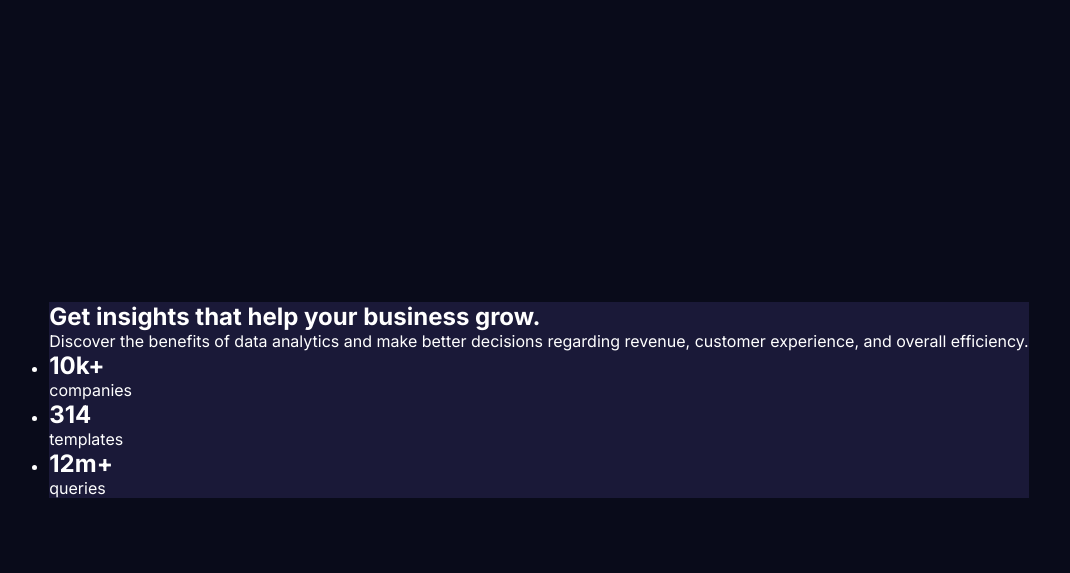
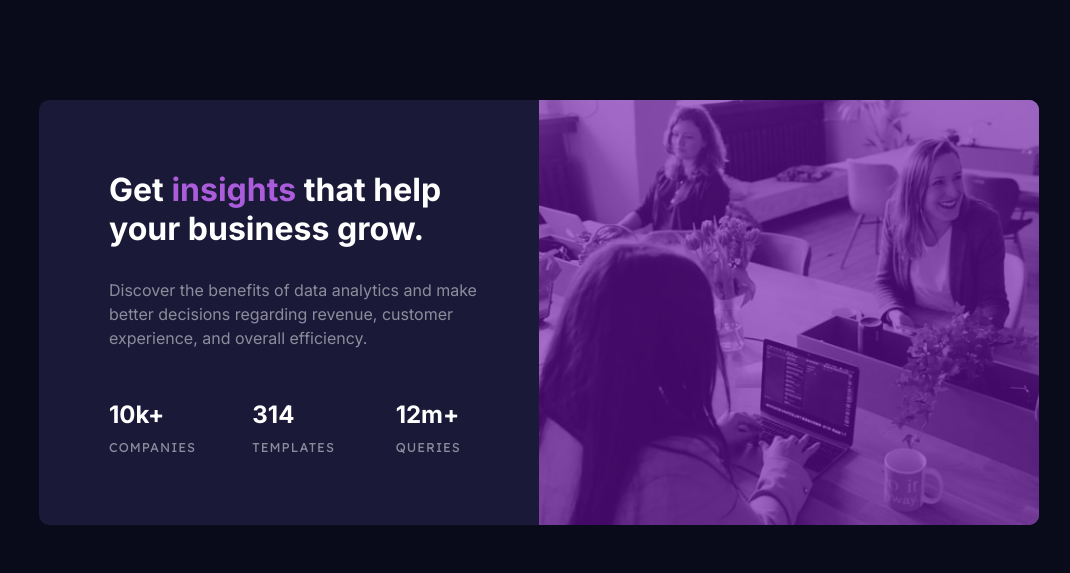
Before and after one commit to 11Samo/stats-preview-card-component, a plain HTML site: page index.html in a window 1280 px wide. Shown: the whole page, without its empty margins (101-1171 px from the left). Drawn offline with Linux system fonts and the light colour scheme.

Commit message:
Final solution

```diff
--- a/index.css
+++ b/index.css
@@ -1,3 +1,10 @@
+:root {
+  --background-color: #090b1a;
+  --site-color: #1b1938;
+  --insights-color: #aa5cdb;
+  --image-overlay: #6c0da7;
+}
+
 * {
   margin: 0;
   padding: 0;
@@ -6,18 +13,160 @@
 
 body {
   font-family: "Inter", sans-serif;
-  background-color: #090b1a;
+  background-color: var(--background-color);
   color: white;
-  display: flex;
-  align-items: center;
-  justify-content: center;
-  width: 100vw;
-  height: 100vh;
 }
 
 .container {
-  background-color: #1a1938;
+  background-color: var(--site-color);
 }
 
-/* font-family: 'Inter', sans-serif;
-font-family: 'Lexend Deca', sans-serif; */
+.site-image-overlay {
+  background-repeat: no-repeat;
+  background-color: var(--image-overlay);
+  background-blend-mode: overlay;
+  opacity: 0.6;
+  height: 100%;
+}
+
+.site-image {
+  background-repeat: no-repeat;
+  background-size: cover;
+}
+
+h1 {
+  font-weight: 700;
+}
+
+.insights {
+  color: var(--insights-color);
+}
+
+.container-body__description {
+  font-weight: 400;
+  line-height: 1.5;
+  color: hsla(0, 0%, 100%, 0.75);
+}
+
+.stats {
+  display: grid;
+  font-weight: 700;
+}
+
+.stats p {
+  font-family: "Lexend Deca", sans-serif;
+  text-transform: uppercase;
+  font-weight: 400;
+  padding-top: 10px;
+  font-size: 0.8rem;
+  color: rgba(255, 255, 255, 0.5);
+  letter-spacing: 1px;
+}
+
+@media screen and (min-width: 375px) {
+  body {
+    margin: 2rem;
+  }
+
+  .container {
+    width: 100%;
+    border-radius: 10px;
+    display: grid;
+    grid-template-rows: 0.5fr 1fr;
+  }
+
+  .site-image {
+    grid-row: 1/2;
+    background-image: url("images/image-header-mobile.jpg");
+    border-radius: 10px 10px 0 0;
+    width: 100%;
+    height: auto;
+  }
+
+  h1 {
+    margin-top: 30px;
+    font-size: 1.8rem;
+    padding: 0 20px;
+    text-align: center;
+  }
+}
+
+.container-body__description {
+  margin-top: 25px;
+  text-align: center;
+  padding: 0 20px;
+  color: rgba(255, 255, 255, 0.5);
+}
+
+.stats {
+  margin-top: 40px;
+  text-align: center;
+  margin-bottom: 10px;
+}
+
+.queries,
+.companies,
+.templates {
+  margin-bottom: 30px;
+}
+
+@media screen and (min-width: 740px) {
+  body {
+    margin-top: 100px;
+    display: flex;
+    justify-content: center;
+  }
+
+  .container {
+    grid-template-columns: 1fr 1fr;
+    grid-template-rows: 1fr 1fr 1fr;
+    max-width: 1000px;
+  }
+
+  .container-body {
+    grid-column: 1/2;
+    grid-row: 1/4;
+    margin: 40px 20px 10px 50px;
+  }
+
+  h1 {
+    grid-column: 1/1;
+    grid-row: 1/1;
+    text-align: left;
+    font-size: 2rem;
+  }
+
+  .container-body__description {
+    grid-column: 1/1;
+    grid-row: 2/2;
+    text-align: left;
+    margin-top: 30px;
+  }
+
+  .stats {
+    grid-column: 1/1;
+    grid-row: 3/4;
+    grid-template-columns: 1fr 1fr 1fr;
+    grid-template-rows: 1fr 1fr;
+    margin-top: 50px;
+    margin-bottom: -55px;
+  }
+
+  .site-image {
+    background-image: url("images/image-header-desktop.jpg");
+    grid-column: 2/2;
+    grid-row: 1/4;
+    border-radius: 0 10px 10px 0;
+  }
+
+  .site-image-overlay {
+    border-radius: 0 10px 10px 0;
+  }
+
+  .queries,
+  .templates,
+  .companies {
+    text-align: left;
+    padding: 0 20px;
+  }
+}
--- a/index.html
+++ b/index.html
@@ -22,34 +22,33 @@
     <title>Stats preview card component</title>
   </head>
   <body>
-    <main>
-      <div class="container">
-        <section>
-          <h1>Get <span>insights</span> that help your business grow.</h1>
-          <div class="content">
-            <p>
+    <main class="container">
+      <section class="container-body">
+        <h1>
+          Get <span class="insights">insights</span> that help your business
+          grow.
+        </h1>
+        <p class="container-body__description">
           Discover the benefits of data analytics and make better decisions
           regarding revenue, customer experience, and overall efficiency.
         </p>
-            <ul>
-              <li>
+        <div class="stats">
+          <div class="companies">
             <h2>10k+</h2>
             <p>companies</p>
-              </li>
-              <li>
+          </div>
+          <div class="templates">
             <h2>314</h2>
             <p>templates</p>
-              </li>
-              <li>
+          </div>
+          <div class="queries">
             <h2>12m+</h2>
             <p>queries</p>
-              </li>
-            </ul>
+          </div>
         </div>
       </section>
-        <div class="image">
-          <div class="overlay"></div>
-        </div>
+      <div class="site-image">
+        <div class="site-image-overlay"></div>
       </div>
     </main>
   </body>
```
Lines whose indentation alone changed are shown as unchanged.
